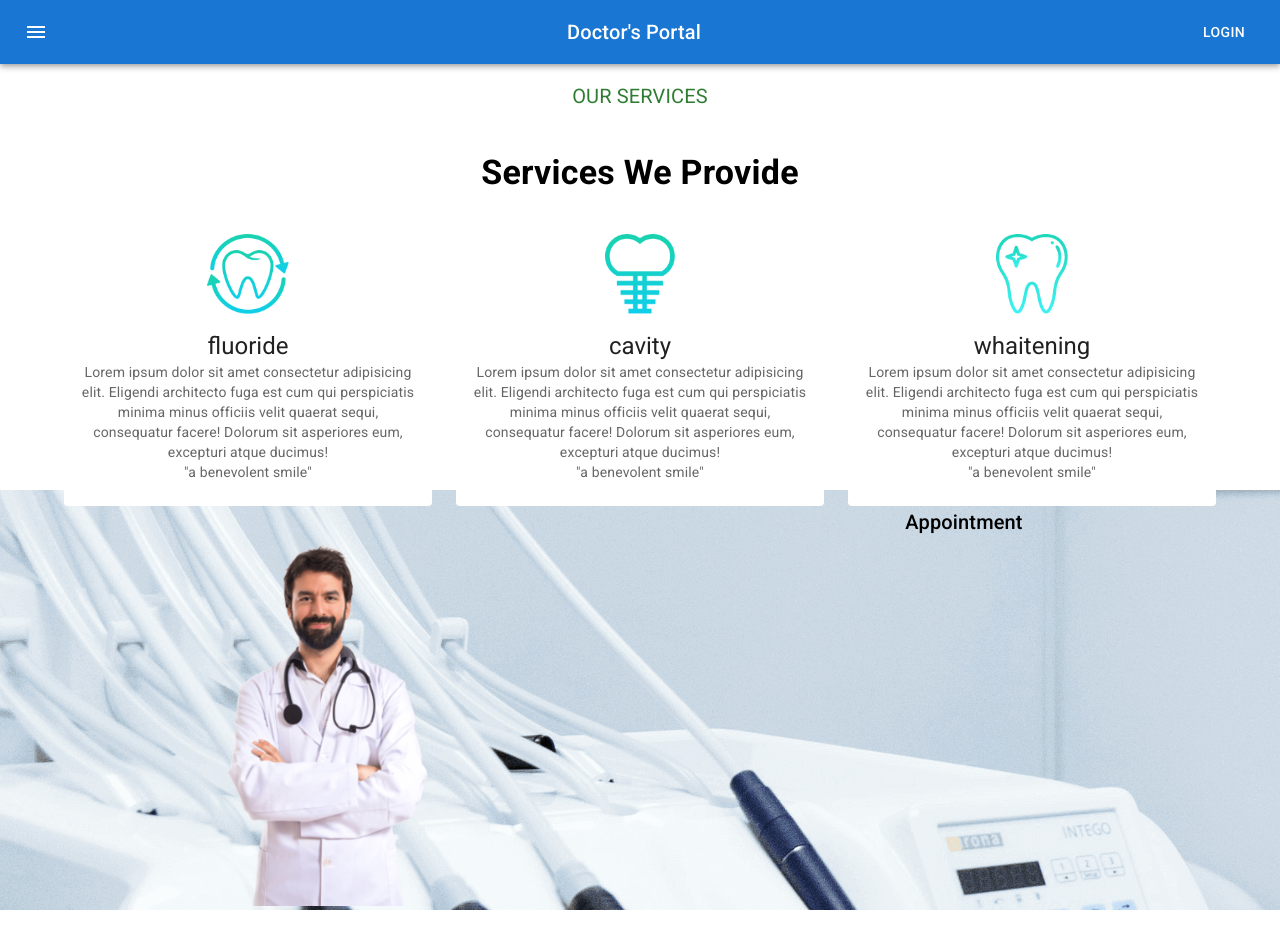
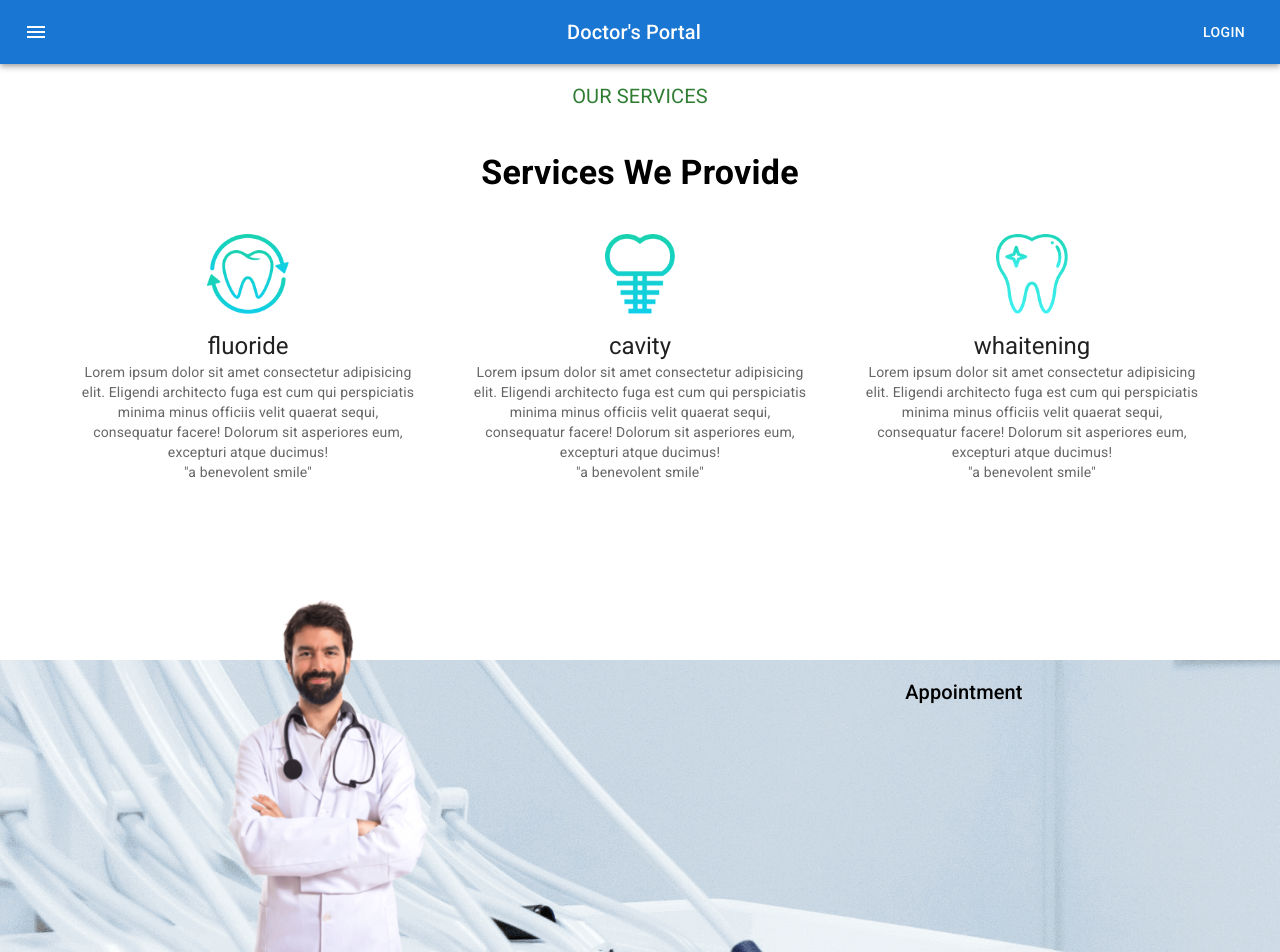
Before and after one commit to Ratna-Rani-Kundu/doctors-portal, a React (Create React App) app: page / in a window 1280 px wide. Shown: the top 952 px of the page. Before the commit the page ends 910 px from the top, so only its background shows below. Built offline with nearby package versions, Linux system fonts and the light colour scheme.

Commit message:
style of background set

```diff
--- a/src/Pages/Home/AppointmentBanner/AppointmentBanner.js
+++ b/src/Pages/Home/AppointmentBanner/AppointmentBanner.js
@@ -5,15 +5,17 @@ import bg from '../../../images/appointment-bg.png'
 import Grid from '@mui/material/Grid';
 import { Typography } from '@mui/material';
 
-const appointmentBg={
-    background:`url(${bg})`
+const appointmentBanner={
+    background:`url(${bg})`,
+    backgroundColor:'rgba(45,58,74)',
+    marginTop:170
 }
 const AppointmentBanner = () => {
     return (
-        <Box style={appointmentBg} sx={{ flexGrow: 1 }}>
+        <Box style={appointmentBanner} sx={{ flexGrow: 1 }}>
         <Grid container spacing={2}>
           <Grid item xs={12} md={6}>
-              <img style={{width:'400px'}} src={doctor} alt="" />
+              <img style={{width:'400px',marginTop:'-115px'}} src={doctor} alt="" />
           </Grid>
           <Grid item xs={12} md={6}>
            <Typography variant="h6">
```
